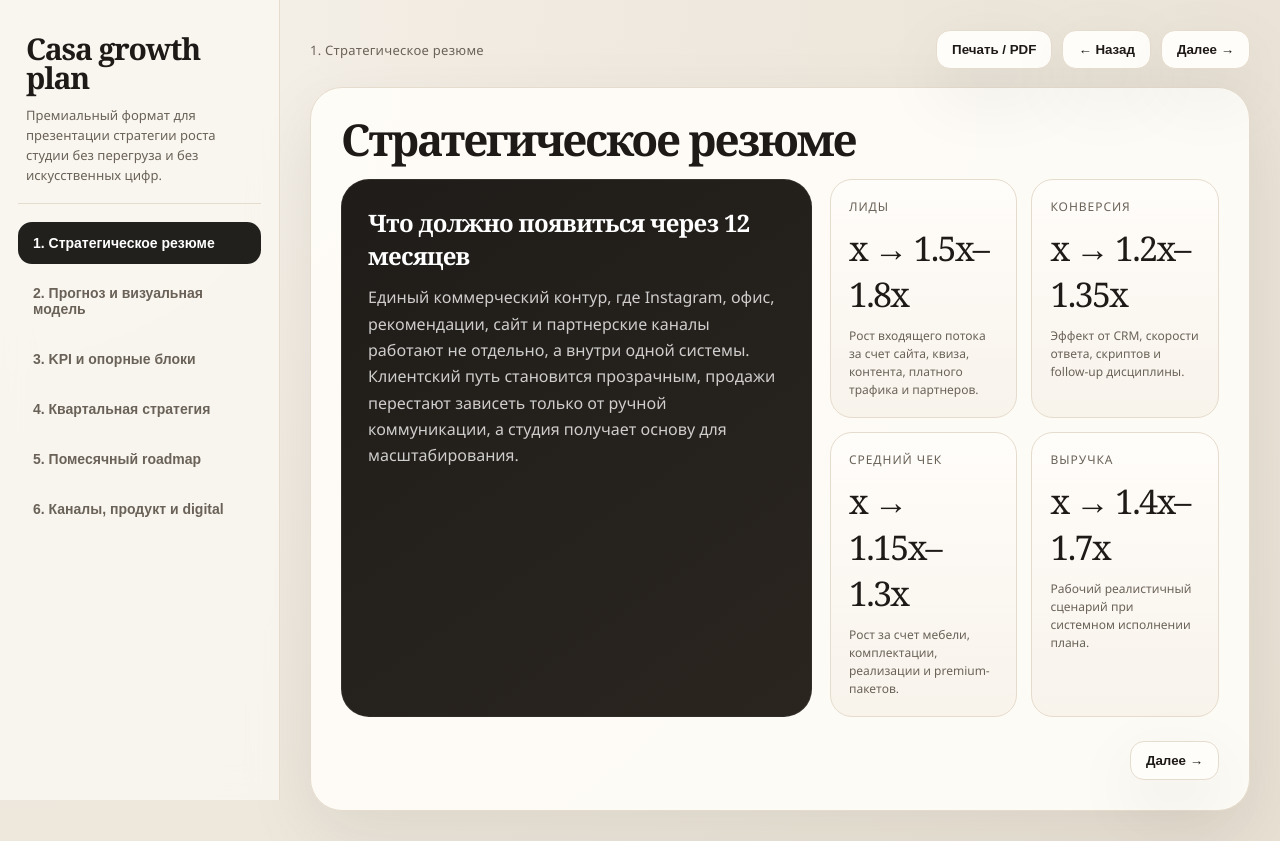
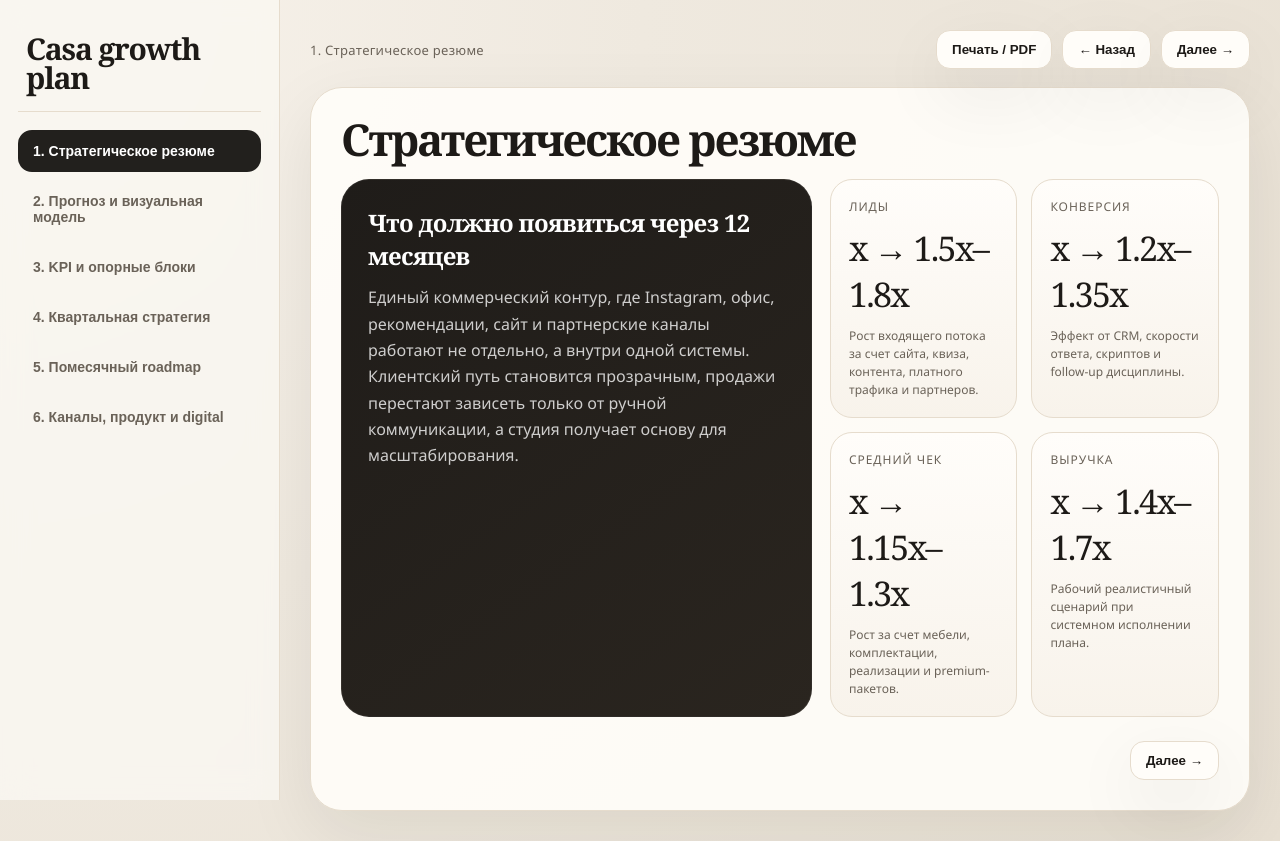
Before and after one commit to restemade/casaindex, a plain HTML site: page premium.html in a window 1280 px wide. Drawn offline with Linux system fonts and the light colour scheme.

Commit message:
Update premium.html

```diff
--- a/premium.html
+++ b/premium.html
@@ -459,7 +459,6 @@
     <aside class="sidebar">
       <div class="brand">
         <h1>Casa growth<br>plan</h1>
-        <p>Премиальный формат для презентации стратегии роста студии без перегруза и без искусственных цифр.</p>
       </div>
       <div class="nav" id="nav"></div>
     </aside>
```
